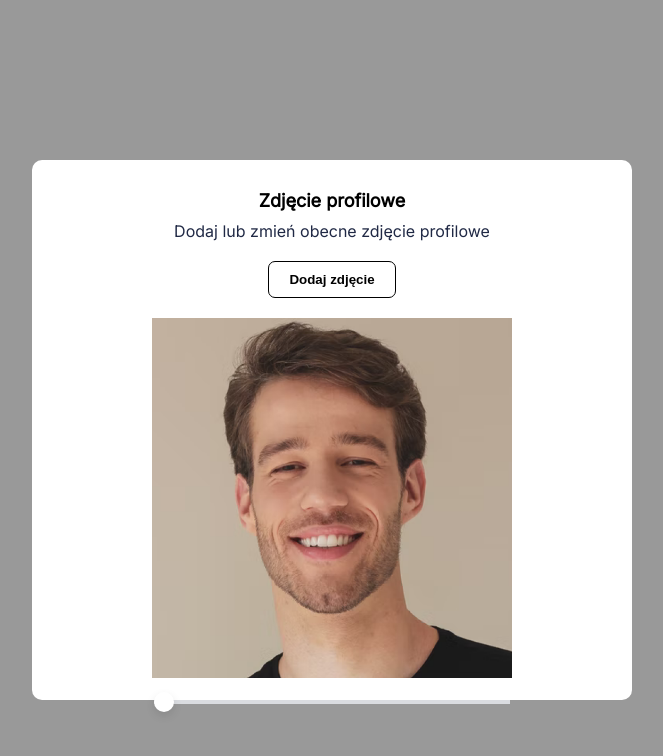
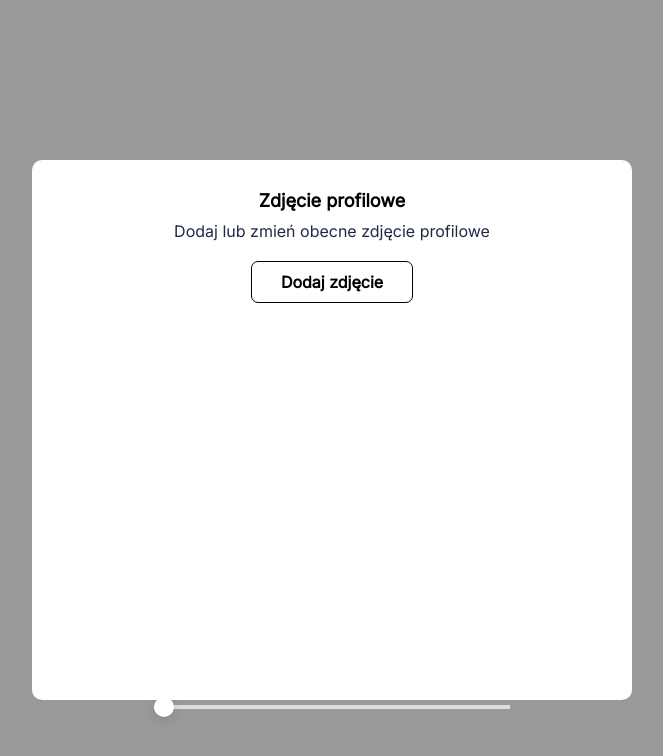
Before and after one commit to Mikosikora/photo-editor, a React (Create React App) app: page / in a window 1280 px wide. Shown: the top 756 px of the page, without its empty margins (308-971 px from the left). Built offline with nearby package versions, Linux system fonts and the light colour scheme.

Commit message:
dodanie mozliwosci zuploadowania wlasnego zdjecia

```diff
--- a/src/Components/Editor/Editor.css
+++ b/src/Components/Editor/Editor.css
@@ -21,13 +21,21 @@
     margin-bottom: 20px;
 }
 
+input[type=file]{
+    display: none;
+}
+
 .button{
     font-weight: 700;
     background-color: #fff;
+    width: 120px;
+    margin-left: auto;
+    margin-right: auto;
     padding: 10px 20px;
     border-radius: 7px;
     border: 1px black solid;
     margin-bottom: 20px;
+    display: block;
 }
 
 .area{
@@ -45,13 +53,12 @@
 }
 
 .slider{
-    -webkit-appearance: none;
+    appearance: none;
     outline: none;
     background: #DADCE0;
     width: 100%;
     height: 4px;
     outline: none;
-    -webkit-transition: .2s;
     transition: opacity .2s;
 }
 
--- a/src/Components/Editor/Editor.tsx
+++ b/src/Components/Editor/Editor.tsx
@@ -1,13 +1,13 @@
 import { useEffect, useRef, useState } from 'react';
 import './Editor.css';
 
-let mouseDown = 0;
+let mouseDown = false;
 window.onmousedown = () => {
-    ++mouseDown;
+    mouseDown = true;
     console.log('DOWN')
 }
 window.onmouseup = () => {
-    --mouseDown;
+    mouseDown = false;
     console.log('UP')
 }
 
@@ -28,12 +28,24 @@ const Image = (prop: any) => {
     }, [prop.position]);
 
     return(
-        <img className="image" ref={image} src="image.png" alt="" draggable="false" />
+        <img className="image" ref={image} src={prop.url} alt="" draggable="false" />
     )
 }
 
 const Editor = () => {
     const [position, setPosition] = useState({x: 0, y: 0, zoom: 0});
+    const [url, setURL] = useState('');
+
+    const file = useRef<HTMLInputElement>(null)
+
+    const uploadImage = () => {
+        if(file.current !== null){
+            const img = file.current!.files![0];
+            const obj = URL.createObjectURL(img);
+            setURL(obj);
+            console.log("git");
+        }
+    }
 
     const zoom = (e: any) => {
         setPosition({x: position.x, y: position.y, zoom: e.target.value});
@@ -59,9 +71,10 @@ const Editor = () => {
         <div className="container">
             <div className="header">Zdjęcie profilowe</div>
             <div className="subheader">Dodaj lub zmień obecne zdjęcie profilowe</div>
-            <button className="button">Dodaj zdjęcie</button>
+            <input type="file" id="file" ref={file} onChange={uploadImage}/>
+            <label htmlFor="file" className="button">Dodaj zdjęcie</label>
             <div className="area" onMouseMove={moveEvent} >
-                <Image position={position} />
+                <Image position={position} url={url} />
             </div>
             <div className="zoomConainer">
                 <input className="slider" type="range" min="0" max="100" defaultValue="0" onInput={zoom}></input>
```
